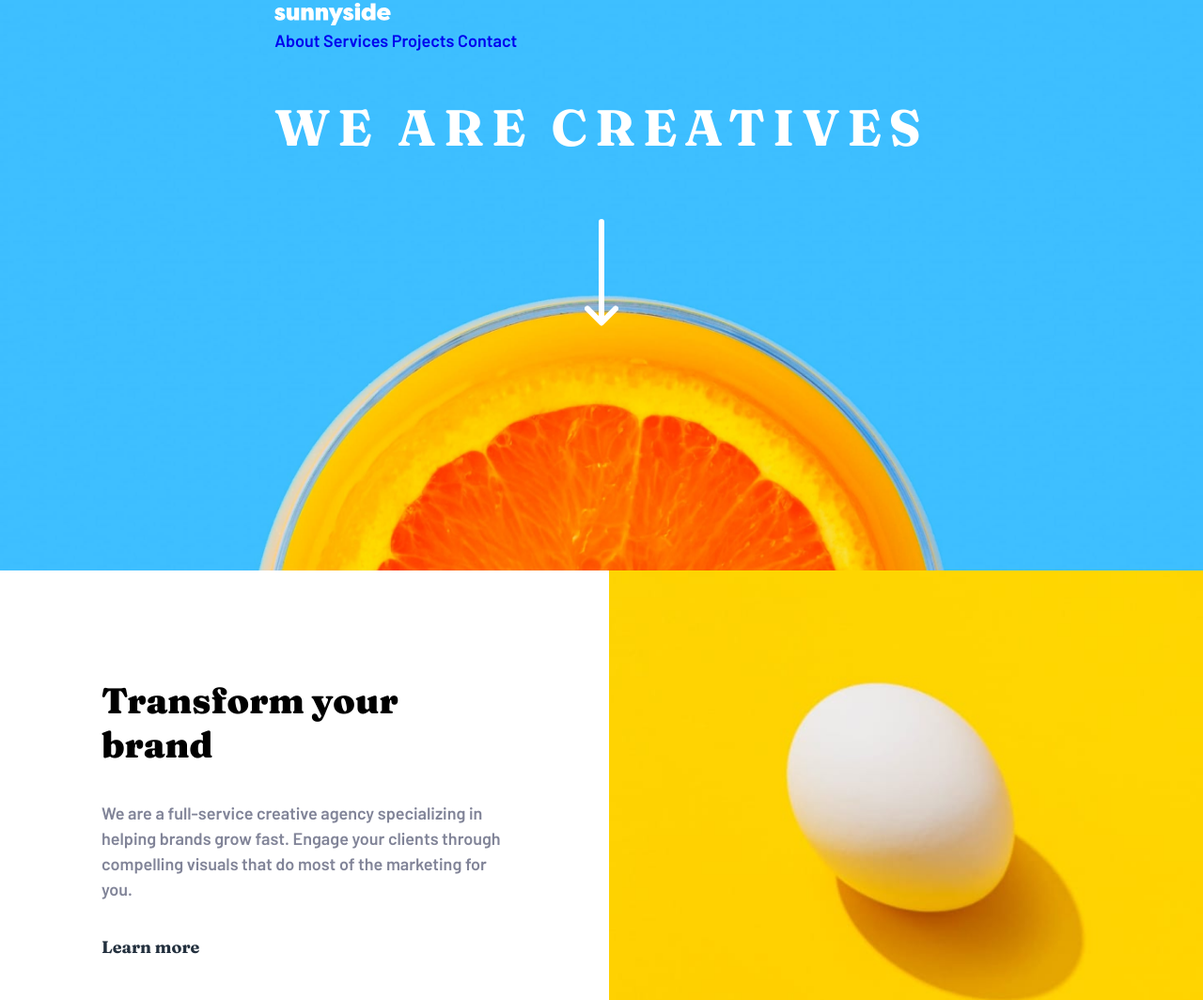
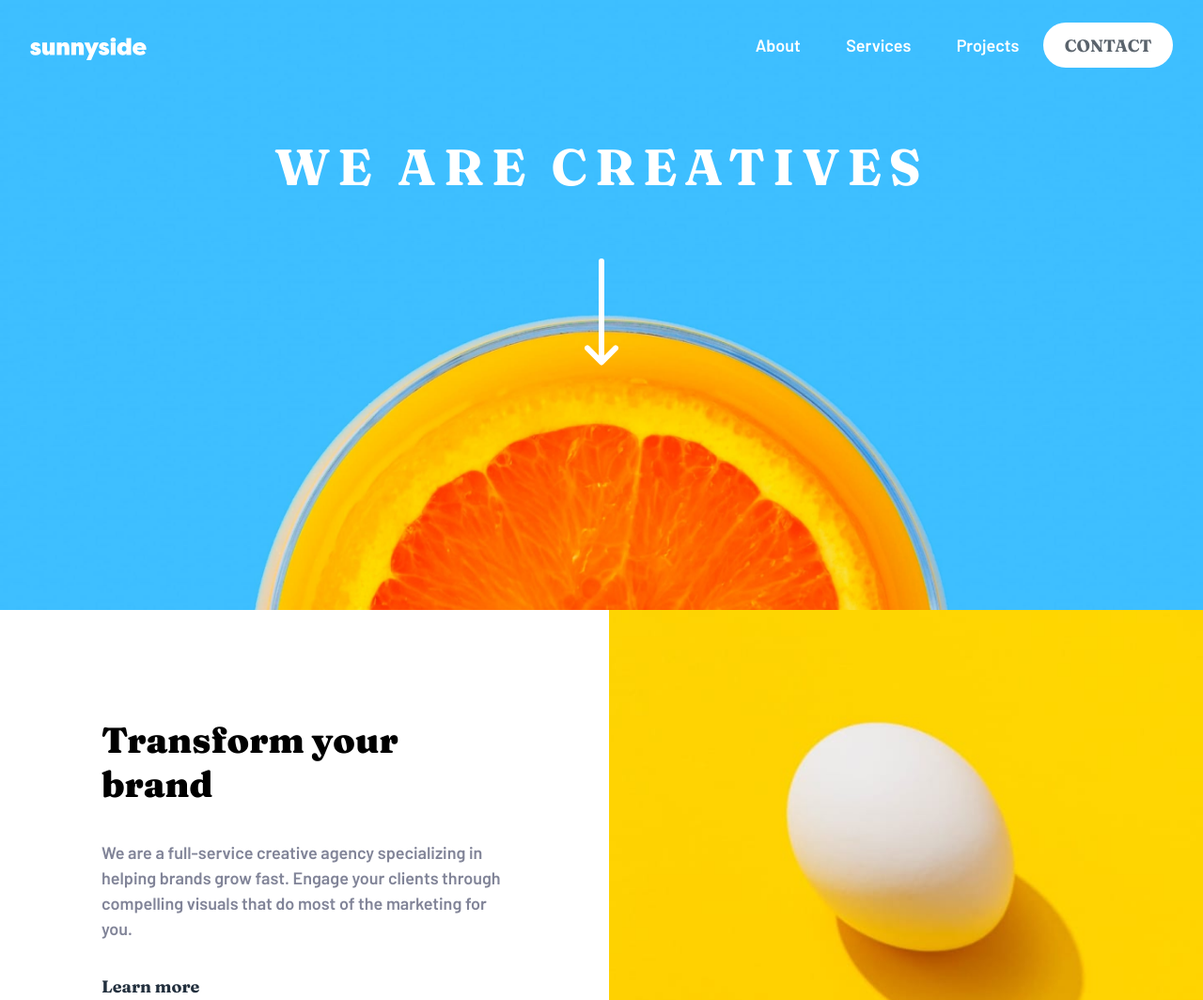
Before and after one commit to SharonOsorno/Sunnyside-Agency-Landing, a plain HTML site: page index.html in a window 1280 px wide. Shown: the top 1064 px of the page at 94% size. Drawn offline with Linux system fonts and the light colour scheme.

Commit message:
estilo home

```diff
--- a/index.html
+++ b/index.html
@@ -12,8 +12,9 @@
 </head>
 
 <body>
+
   <section class="home">
-    <div>
+    <div class="container">
       <header>
         <h1 class="logo">
           <img src="./images/logo.svg" alt="Sunnyside">
--- a/styles/main.css
+++ b/styles/main.css
@@ -37,27 +37,25 @@
   .home {
     background: url("../images/desktop/image-header.jpg") var(--soft-blue) center;
     background-size: cover;
-    display: flex;
-    justify-content: center;
   }
-  .home .container header {
+  .home header {
     display: flex;
     flex-flow: row wrap;
     align-items: center;
     justify-content: space-between;
     padding: 2rem;
   }
-  .home .container header .logo img {
+  .logo img {
     vertical-align: middle;
   }
-  .home .container menu a {
+  .home menu a {
     padding: 0.8rem 1.4rem;
     color: var(--white);
   }
-  .home .container menu a:last-child {
+  .home menu a:last-child {
     font-family: var(--title);
     background: var(--white);
-    color: var(--very-dark-desaturated-blue);
+    color: var(--very-dark-grayish-blue);
     border-radius: 50px;
     text-transform: uppercase;
   }
@@ -74,6 +72,7 @@
     letter-spacing: 8px;
     margin-bottom: 4rem;
   }
+
 
  .fruits{
     display: flex;
@@ -206,7 +205,7 @@
     flex-direction: column;
     align-items: center;
   }
-   .footer div menu {
+  .footer div menu {
     margin: 2.5em 0;
   }
   .footer div menu a {
```
